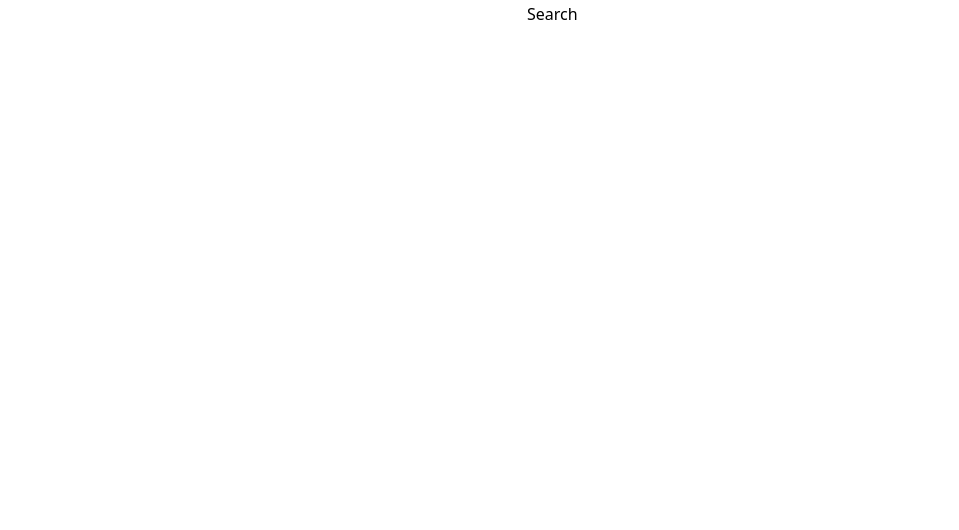
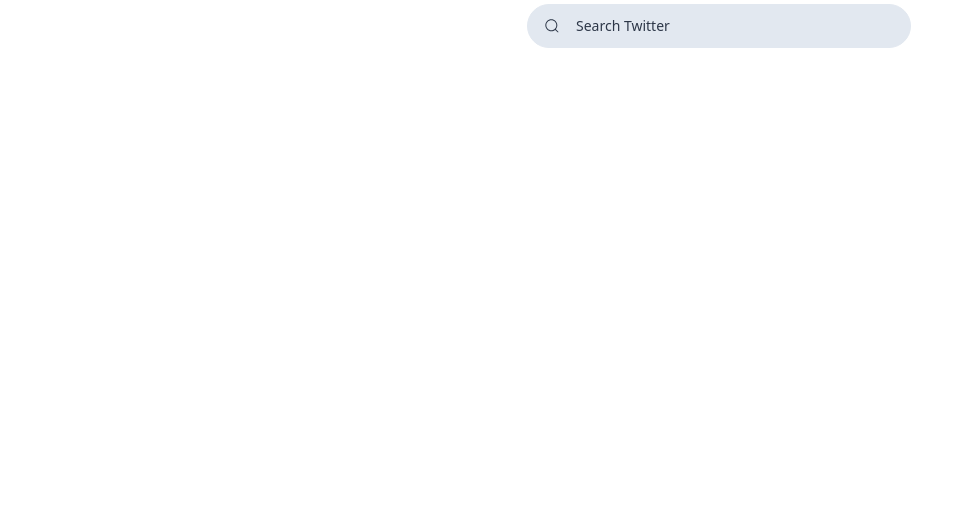
Before and after one commit to dsdshcym/rebuild-x-with-tailwind, a website: page public/twitter.html in a window 1280 px wide. Shown: the full height of the page, 321-1280 px from the left. Drawn offline with nearby package versions, Linux system fonts and the light colour scheme; files that its build step writes are made by us from their sources.

Commit message:
add Twitter Search bar

```diff
--- a/public/twitter.html
+++ b/public/twitter.html
@@ -125,7 +125,29 @@
         </nav>
         <main class="flex">Home</main>
       </div>
-      <aside class="col-span-1">Search</aside>
+      <aside class="col-span-1">
+        <div
+          class="items-center focus-within:bg-white bg-gray-300 focus-within:border-blue-500 rounded-full border flex"
+        >
+          <svg
+            viewBox="0 0 24 24"
+            class="h-4 ml-4 text-gray-800 w-4"
+            fill="currentColor"
+          >
+            <g>
+              <path
+                d="M21.53 20.47l-3.66-3.66C19.195 15.24 20 13.214 20 11c0-4.97-4.03-9-9-9s-9 4.03-9 9 4.03 9 9 9c2.215 0 4.24-.804 5.808-2.13l3.66 3.66c.147.146.34.22.53.22s.385-.073.53-.22c.295-.293.295-.767.002-1.06zM3.5 11c0-4.135 3.365-7.5 7.5-7.5s7.5 3.365 7.5 7.5-3.365 7.5-7.5 7.5-7.5-3.365-7.5-7.5z"
+              ></path>
+            </g>
+          </svg>
+          <input
+            name="Search"
+            type="text"
+            placeholder="Search Twitter"
+            class="placeholder-gray-800 bg-transparent flex-1 text-sm py-3 px-4"
+          />
+        </div>
+      </aside>
     </div>
   </body>
 </html>
```
